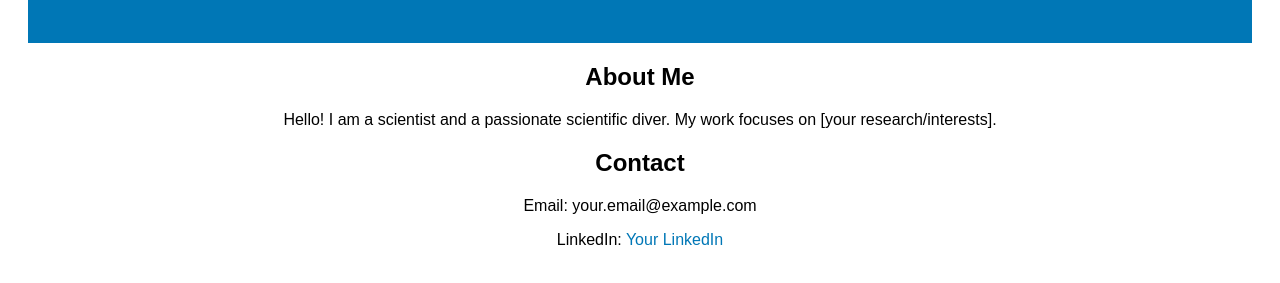
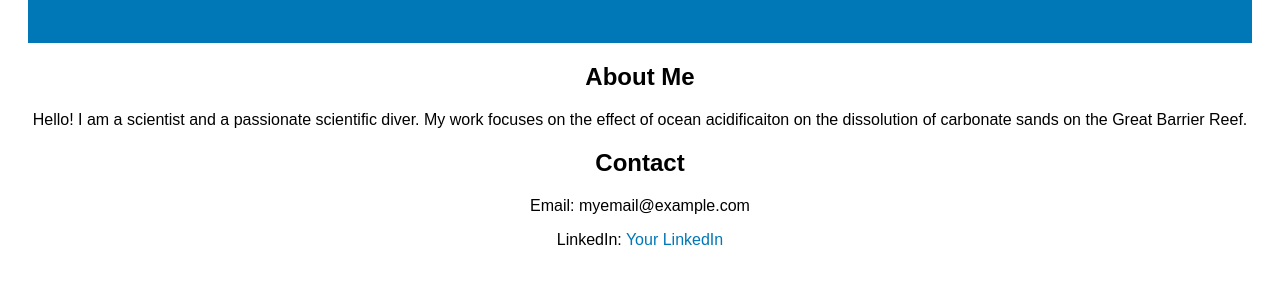
Before and after one commit to aurorapinto/aurorapinto.github.io, a plain HTML site: page index.html in a window 1280 px wide. Shown: the part 159-442 px from the top of the page. Drawn offline with Linux system fonts and the light colour scheme.

Commit message:
New index file

```diff
--- a/index.html
+++ b/index.html
@@ -3,7 +3,7 @@
 <head>
     <meta charset="UTF-8">
     <meta name="viewport" content="width=device-width, initial-scale=1.0">
-    <title>Your Name - Scientist & Scientific Diver</title>
+    <title>Aurora Pinto - Scientist & Scientific Diver</title>
     <style>
         body {
             font-family: Arial, sans-serif;
@@ -33,13 +33,13 @@
 
     <section>
         <h2>About Me</h2>
-        <p>Hello! I am a scientist and a passionate scientific diver. My work focuses on [your research/interests].</p>
+        <p>Hello! I am a scientist and a passionate scientific diver. My work focuses on the effect of ocean acidificaiton on the dissolution of carbonate sands on the Great Barrier Reef.</p>
     </section>
 
     <section>
         <h2>Contact</h2>
-        <p>Email: your.email@example.com</p>
-        <p>LinkedIn: <a href="https://www.linkedin.com/in/your-profile" target="_blank">Your LinkedIn</a></p>
+        <p>Email: myemail@example.com</p>
+        <p>LinkedIn: <a href="https://www.linkedin.com/in/aurora-pinto/" target="_blank">Your LinkedIn</a></p>
     </section>
 
 </body>
```
